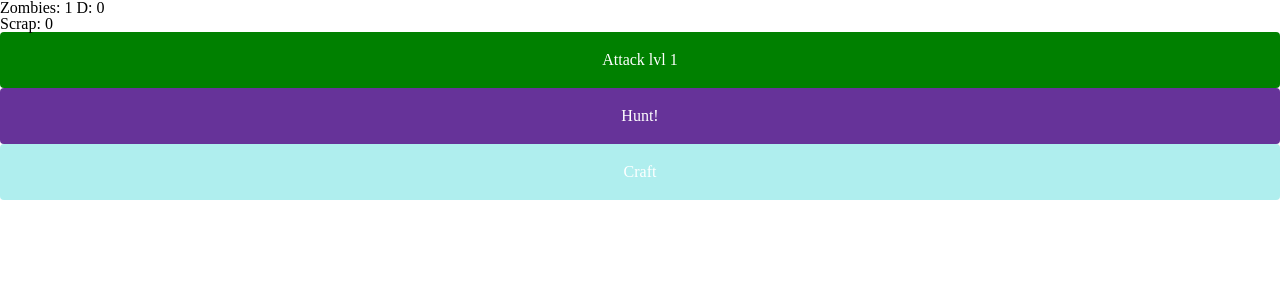
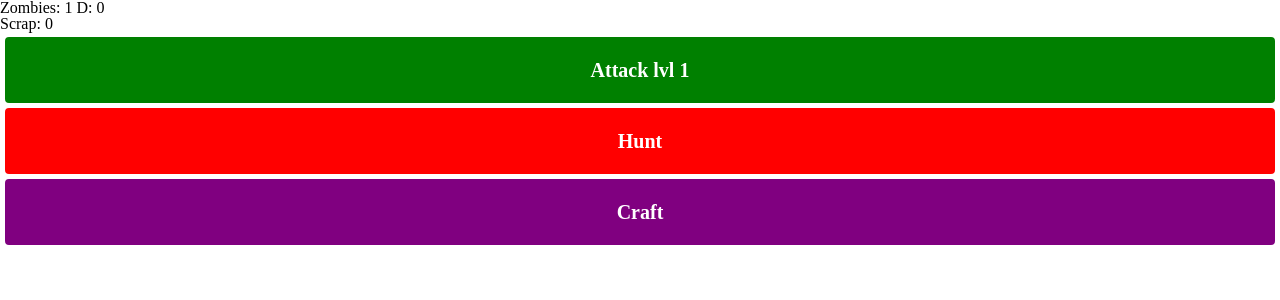
Before and after one commit to Bradd3rs/hooks, a React (Create React App) app: page / in a window 1280 px wide. Shown: the top 300 px of the page. Built offline with nearby package versions, Linux system fonts and the light colour scheme.

Commit message:
more logic

```diff
--- a/src/App.js
+++ b/src/App.js
@@ -3,10 +3,7 @@ import styled from 'styled-components';
 
 import huntHelper from './huntHelper';
 import Attack from './attackHelper';
-import AttackButton from './components/buttons/AttackButton';
-import HuntButton from './components/buttons/HuntButton';
-import CraftButton from './components/buttons/CraftButton';
-
+import Button from './components/buttons/Button';
 
 function App() {
   const [zombies, setZombies] = useState(1);
@@ -14,25 +11,45 @@ function App() {
   const [scrap, setScrap] = useState(0);
   const [level, setLevel] = useState(1);
   const [message, setMessage] = useState(``);
+  const [lock, setLock] = useState(false);
+  const [attacking, setAttacking] = useState(false);
+  const [attackingCooldown, setAttackingCooldown] = useState(10);
+  const [hunting, setHunting] = useState(false);
+  const [huntingCooldown, setHuntingCooldown] = useState(5);
+  const [crafting, setCrafting] = useState(false);
+  const [craftingCooldown, setCraftingCooldown] = useState(5);
   // const [items, setItems] = useState(0);
 
   useEffect(() => {
+    setCraftingCooldown(scrap / 5)
     console.log('useEffect');
-  }, [])
+  }, [scrap])
 
   function hunt() {
+    setHunting(true);
+    setLock(true);
     const zombiesGained = huntHelper(zombies);
 
+    setTimeout(() => {
+      setHunting(false);
+      setLock(false);
       setZombies(zombies + zombiesGained.zombies);
       setScrap(scrap + 1);
       setMessage(`you gained ${zombiesGained.zombies} zombies`);
+    }, huntingCooldown * 1000)
+
   }
 
   function attack() {
-    if(Attack(level, zombies, defence)) {
-      setMessage(`You defeated lvl ${level} and found ${zombies} scrap!`);
+    setAttacking(true);
+    setLock(true);
+    const attackResult = Attack(level, zombies, defence);
+    setTimeout(() => {
+      if(attackResult) {
+        setMessage(`You defeated lvl ${level}, gained ${attackResult.population} zombies and ${attackResult.scrap} scrap!`);
         setLevel(level + 1);
-      setScrap(scrap + zombies);
+        setScrap(scrap + attackResult.scrap);
+        setZombies(zombies + attackResult.population);
 
       } else {
         setMessage(`You were wiped out by lvl ${level} :(`)
@@ -41,16 +58,28 @@ function App() {
         setScrap(0);
         setDefence(0);
       }
+
+      setAttacking(false);
+      setLock(false);
+    }, attackingCooldown * 1000)
+    console.log(attackResult)
   }
 
   function craft() {
     if(scrap >= 5) {
+      setCrafting(true);
+      setLock(true);
+      setTimeout(() => {
+
         const defenceGain = Math.floor(scrap / 5);
         const remainder = scrap % 5;
 
         setMessage(`You gained ${defenceGain} defense`)
         setDefence(defence + defenceGain);
         setScrap(remainder);
+        setCrafting(false);
+        setLock(false);
+      }, craftingCooldown * 1000);
     } else setMessage(`You don't have enough scrap!`)
   }
 
@@ -59,10 +88,9 @@ function App() {
       <p>Zombies: {zombies} <span>D: {defence}</span></p>
       <p>Scrap: {scrap}</p>
       <p>{message}</p>
-
-      <AttackButton onClick={attack} text={`Attack lvl ${level}`} color="red" />
-      <HuntButton onClick={hunt} text="Hunt!" />
-      <CraftButton onClick={craft} text="Craft" />
+      <Button color="green" onClick={attack} active={attacking} cooldown={attackingCooldown} text={`Attack lvl ${level}`} locked={lock} />
+      <Button color="red" onClick={hunt} active={hunting} cooldown={huntingCooldown} text={'Hunt'} locked={lock} />
+      <Button color="purple" onClick={craft} active={crafting} cooldown={craftingCooldown} text={'Craft'} locked={lock} />
     </Container>
   )
 }
--- a/src/attackHelper.js
+++ b/src/attackHelper.js
@@ -1,21 +1,54 @@
 export default (l, z, d) => {
 
-    switch (l) {
-        case (1):
-            if(z >= 5) {
-                return 1;
-            } else {
-                return 0;
-            }
-        case 2:
-            if(z >= 10 && d >= 5) {
-                return 1;
-            } else {
-                return 0;
-            }
+    const level = levels[l - 1]
 
-        default:
-            console.log('you lost')
-            return 0;
+    const result = z >= level.defense && d >= level.attack;
+    console.log(result, 'res')
+
+    if(result) {
+        return {
+            population: level.population,
+            scrap: level.scrap
+        }
     }
+
+    // switch (l) {
+    //     case (1):
+    //         if(z >= 5) {
+    //             return {
+    //                 population: 2,
+    //                 scrap: 10,
+    //             };
+    //         } else {
+    //             return 0;
+    //         }
+    //     case 2:
+    //         if(z >= 10 && d >= 5) {
+    //             return 1;
+    //         } else {
+    //             return 0;
+    //         }
+
+    //     default:
+    //         console.log('you lost')
+    //         return 0;
+    // }
+
 }
+
+const levels = [
+    {
+        level: 1,
+        population: 2,
+        scrap: 10,
+        defense: 5,
+        attack: 0
+    },
+    {
+        level: 2,
+        population: 4,
+        scrap: 15,
+        defense: 10,
+        attack: 5
+    },
+]
--- a/src/components/buttons/AttackButton.js
+++ /dev/null
@@ -1,17 +0,0 @@
-import React from 'react';
-import styled from 'styled-components';
-
-const AttackButton = ({onClick, cooldown, text, color}) => (
-  <Container onClick={() => onClick()}>
-    {text}
-  </Container>
-)
-export default AttackButton;
-
-const Container = styled.div`
-  padding: 20px;
-  color: white;
-  border-radius: 4px;
-  background-color: green;
-  text-align: center;
-`;
--- /dev/null
+++ b/src/components/buttons/Button.js
@@ -0,0 +1,56 @@
+import React from 'react';
+import styled from 'styled-components';
+
+const Button = ({color, onClick, text, active, cooldown, locked}) => {
+  return (
+    <Container  active={active} color={color} className={locked ? 'locked' : ''} onClick={() => onClick()}>
+      <ProgressBar className={active ? 'active' : ''} cooldown={cooldown} />
+      {text}
+    </Container>
+  )
+}
+
+
+export default Button;
+
+const Container = styled.div`
+  position: relative;
+  padding: 20px;
+  margin: 5px;
+  color: white;
+  border-radius: 4px;
+  background-color: ${props => props.color || 'rebeccapurple'};
+  border 3px solid ${props => props.color || 'rebeccapurple'};
+  text-align: center;
+  opacity: 1;
+  transition: opacity .2s;
+  font-size: 20px;
+  font-weight: 700;
+
+  &.locked {
+    pointer-events: none;
+    opacity: ${props => props.active ? 1 : .8};
+  }
+`;
+
+const ProgressBar = styled.div`
+  position: absolute;
+  top: 0;
+  bottom: 0;
+  left: 0;
+  width: 0;
+  background-color: blue;
+
+  &.active {
+    animation-name: cooldown;
+    animation-duration: ${props => props.cooldown}s;
+    animation-timing-function: ease-out;
+
+    @keyframes cooldown {
+      from {width: 0;}
+      to {width: 100%;}
+    }
+  }
+
+
+`;
--- a/src/components/buttons/CraftButton.js
+++ /dev/null
@@ -1,18 +0,0 @@
-import React from 'react';
-import styled from 'styled-components';
-
-const CraftButton = ({onClick, text}) => (
-  <Container onClick={() => onClick()}>
-    {text}
-  </Container>
-)
-
-export default CraftButton;
-
-const Container = styled.div`
-  padding: 20px;
-  color: white;
-  border-radius: 4px;
-  background-color: paleturquoise;
-  text-align: center;
-`;
--- a/src/components/buttons/HuntButton.js
+++ /dev/null
@@ -1,18 +0,0 @@
-import React from 'react';
-import styled from 'styled-components';
-
-const HuntButton = ({onClick, text}) => (
-  <Container onClick={() => onClick()}>
-    {text}
-  </Container>
-)
-
-export default HuntButton;
-
-const Container = styled.div`
-  padding: 20px;
-  color: white;
-  border-radius: 4px;
-  background-color: rebeccapurple;
-  text-align: center;
-`;
```
Lines whose indentation alone changed are shown as unchanged.
